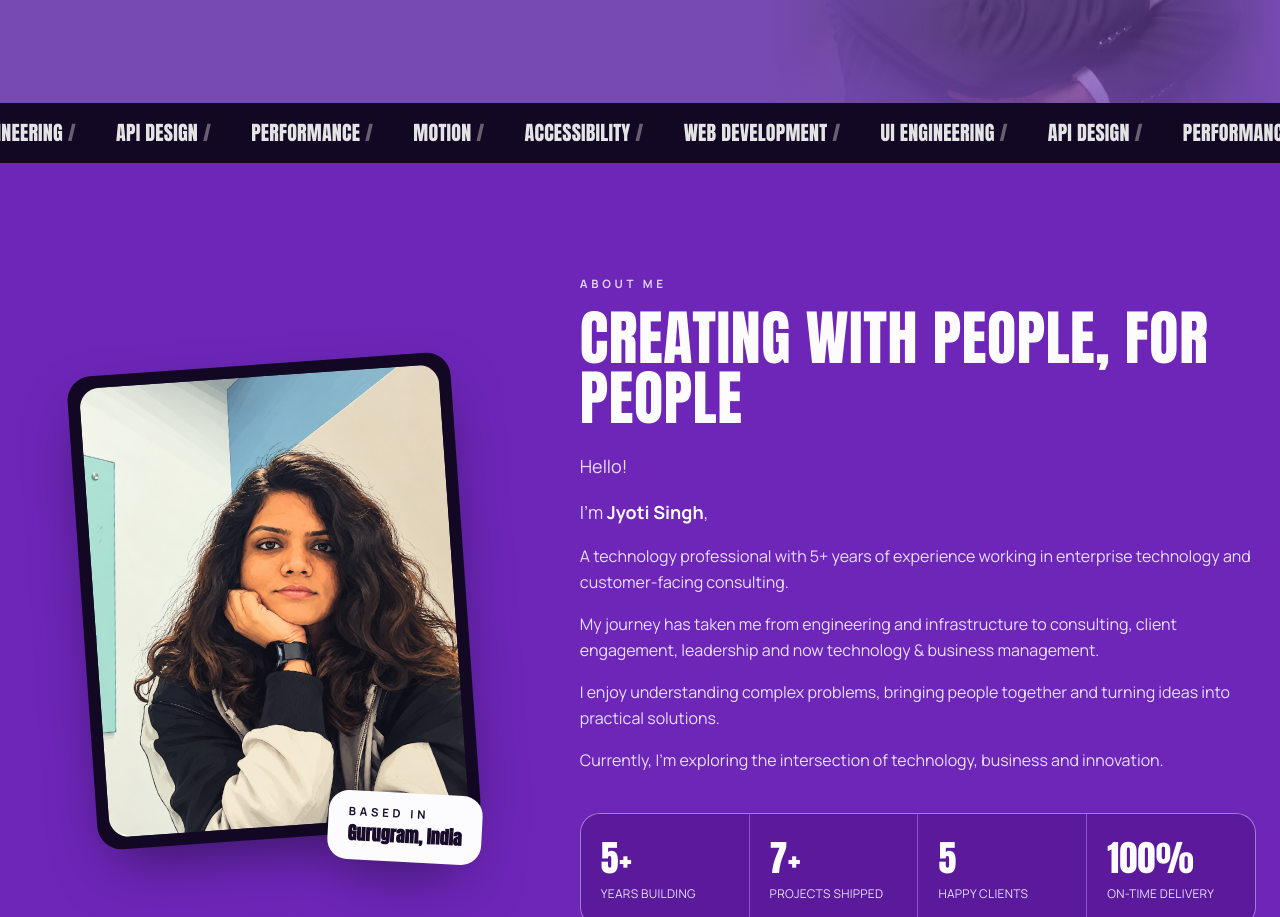
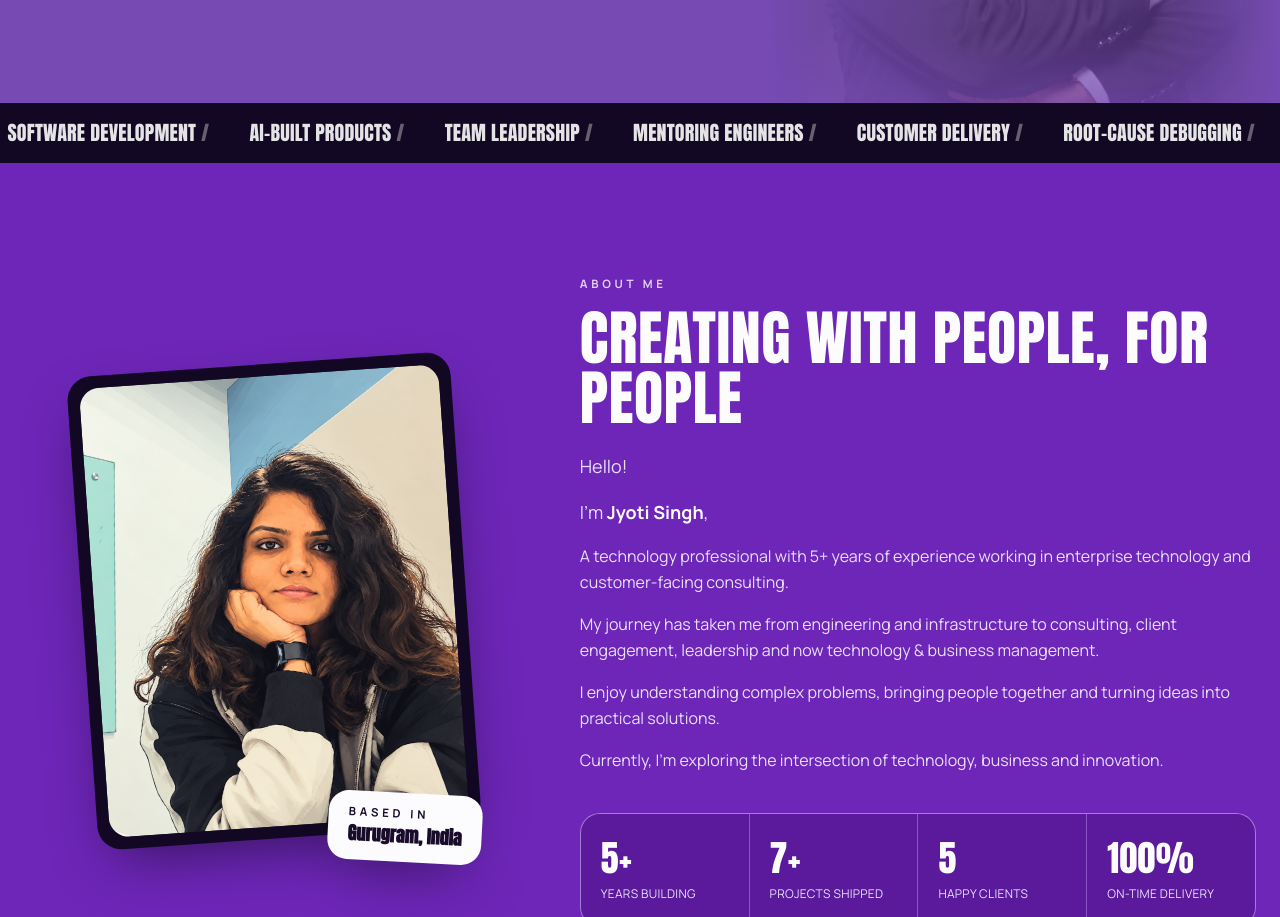
Before and after one commit to jyotisingh2027-art/Jyoti_Kumari-Singh_portfolio, a React (Vite) app: page / in a window 1280 px wide. Shown: the part 1437-2354 px from the top of the page. Built offline with nearby package versions, Linux system fonts and the light colour scheme.

Commit message:
Hero marquee: words that reflect Jyoti's profile
Co-Authored-By: Claude Opus 5.5 <noreply@anthropic.com>
Claude-Session: https://claude.ai/code/session_018jxijH8Jqk5ZYFdauh5WtK

```diff
--- a/src/content/portfolio.ts
+++ b/src/content/portfolio.ts
@@ -86,12 +86,18 @@ export const education = [
 ];
 
 export const marqueeWords = [
-  "Web Development",
-  "UI Engineering",
-  "API Design",
-  "Performance",
-  "Motion",
-  "Accessibility",
+  "Product Thinking",
+  "Network Engineering",
+  "Data Centre Infrastructure",
+  "Software Development",
+  "AI-Built Products",
+  "Team Leadership",
+  "Mentoring Engineers",
+  "Customer Delivery",
+  "Root-Cause Debugging",
+  "Go-to-Market",
+  "Market Research",
+  "Stakeholder Alignment",
 ];
 
 export const stats = [
```
